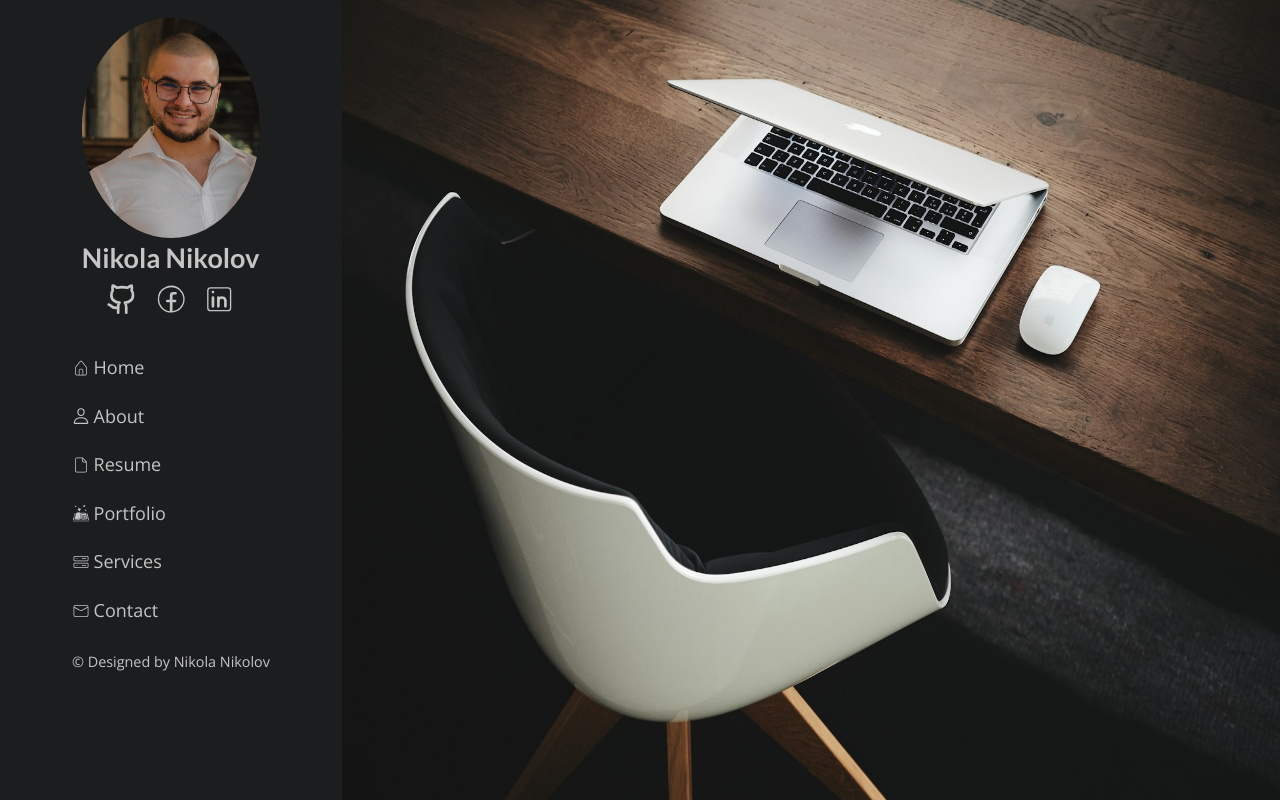
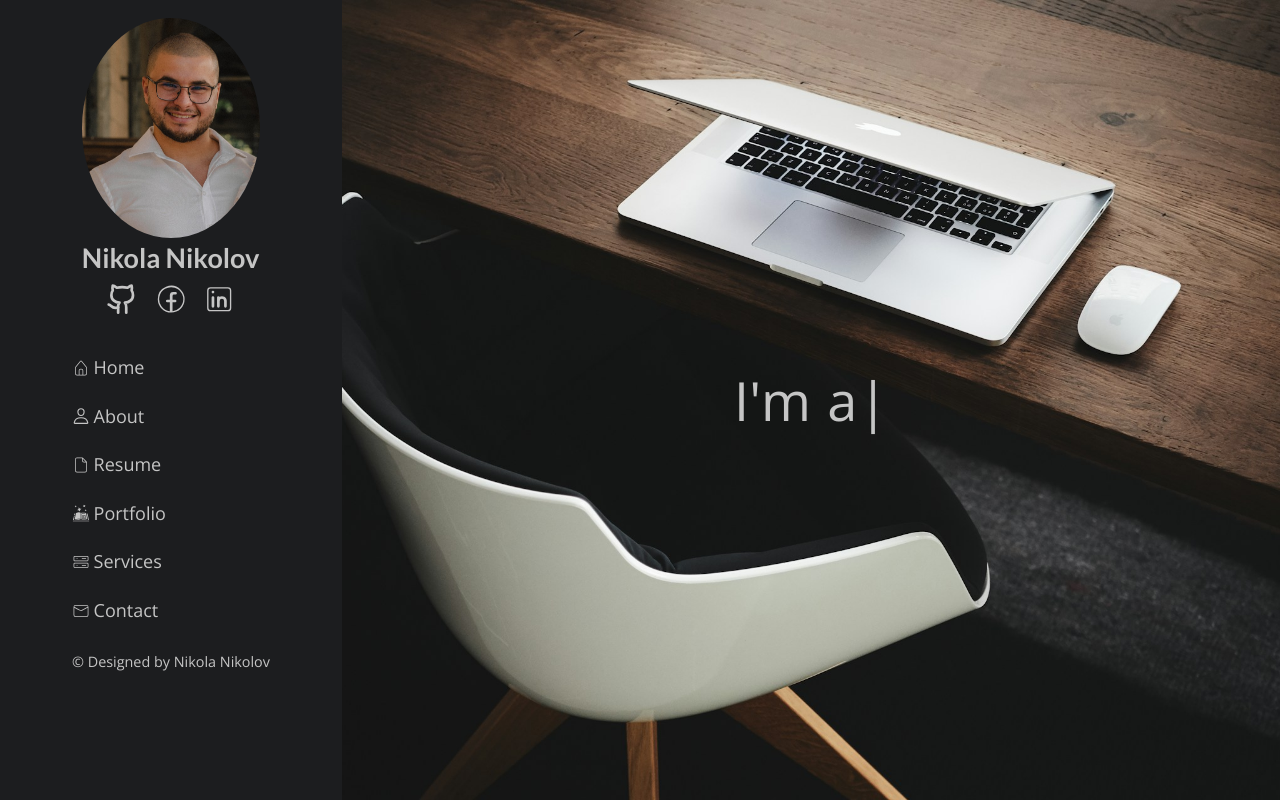
Before and after one commit to NikolaNikolov93/New-Portfolio, a React (Vite) app: page / in a window 1280 px wide. Built offline with nearby package versions, Linux system fonts and the light colour scheme.

Commit message:
Added typewritter effect to homescreen

```diff
--- a/package.json
+++ b/package.json
@@ -13,7 +13,8 @@
     "react": "^18.2.0",
     "react-dom": "^18.2.0",
     "react-icons": "^5.1.0",
-    "react-router-dom": "^6.22.3"
+    "react-router-dom": "^6.22.3",
+    "typewriter-effect": "^2.21.0"
   },
   "devDependencies": {
     "@types/react": "^18.2.66",
--- a/src/pages/home/Home.module.css
+++ b/src/pages/home/Home.module.css
@@ -1,4 +1,16 @@
-.home img {
-  height: 100vh;
-  aspect-ratio: 3/4;
+.home {
+  position: relative;
+  padding: 1em;
+  height: 100dvh;
+  background-position: center;
+  background-size: cover;
+  color: rgb(197, 197, 197);
+  display: flex;
+  justify-content: center;
+  align-items: center;
+  min-height: 100vh;
+  font-size: 3em;
 }
+.home p {
+  margin-right: 0.3em;
+}
--- a/src/pages/home/Home.tsx
+++ b/src/pages/home/Home.tsx
@@ -1,8 +1,23 @@
 import styles from "./Home.module.css";
+import Typewriter from "typewriter-effect";
 const Home = () => {
   return (
-    <div className={styles["home"]}>
-      <img src="../../home.jpg" alt="" />
+    <div
+      style={{ backgroundImage: `url(../../home.jpg)` }}
+      className={styles["home"]}
+    >
+      <p>I'm</p>
+      <Typewriter
+        options={{
+          strings: [
+            "a web developer!",
+            "an enthusiast!",
+            "a hobby photographer!",
+          ],
+          autoStart: true,
+          loop: true,
+        }}
+      />
     </div>
   );
 };
```
Also changed, not shown: 1 other file (tests, documents, lock files or other folders).
